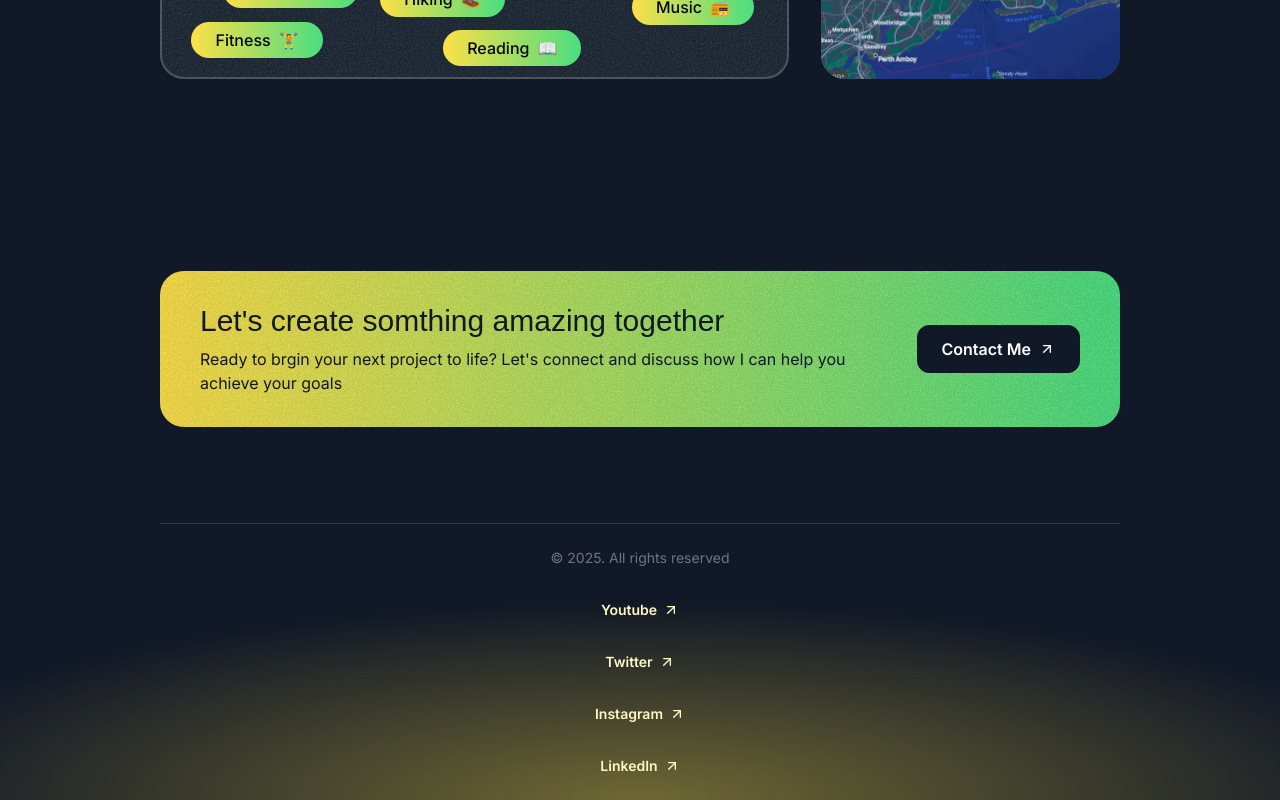
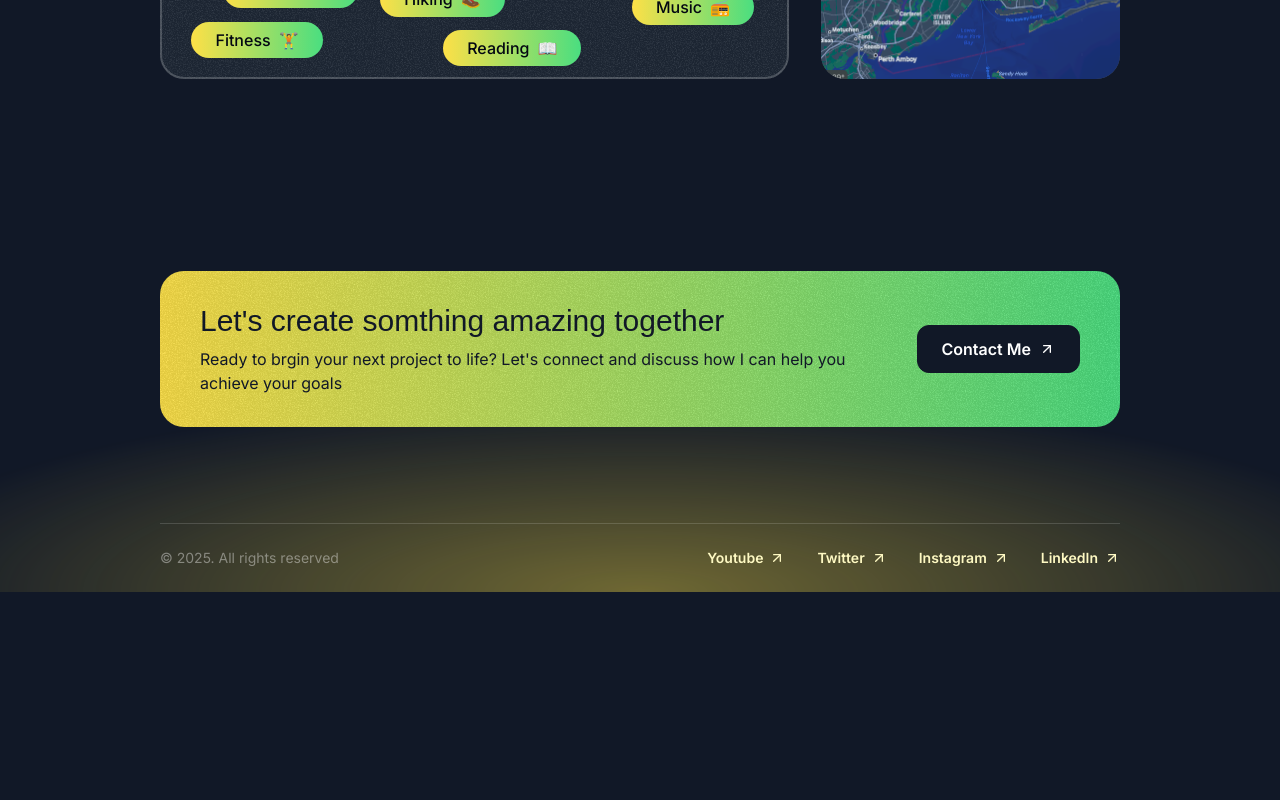
Before and after one commit to abhishekdam/abhishekdam.github.io, a Next.js app in the folder starter-template/: page / in a window 1280 px wide. Shown: the part 4841-5641 px from the top of the page. After the commit the page ends 5433 px from the top, so only its background shows below. Built offline with nearby package versions, Linux system fonts and the light colour scheme; a web font is replaced by a local one.

Commit message:
footer md done

```diff
--- a/starter-template/src/sections/Footer.tsx
+++ b/starter-template/src/sections/Footer.tsx
@@ -24,9 +24,9 @@
     <footer className="relative -z-10 overflow-x-clip">
       <div className="absolute h-[400px] w-[1600px] bottom-0 left-1/2 -translate-x-1/2 bg-yellow-300/40 [mask-image:radial-gradient(50%_50%_at_bottom_center,black,transparent)] -z-10"></div>
       <div className="container">
-        <div className="border-t border-white/15 py-6 text-sm flex flex-col items-center gap-8">
+        <div className="border-t border-white/15 py-6 text-sm flex flex-col md:flex-row  md:justify-between items-center gap-8">
           <div className="text-white/40">&copy; 2025. All rights reserved</div>
-          <nav className="flex flex-col items-center gap-8">
+          <nav className="flex flex-col md:flex-row items-center gap-8">
             {footerLinks.map((link) => (
               <a
                 href="#"
```
